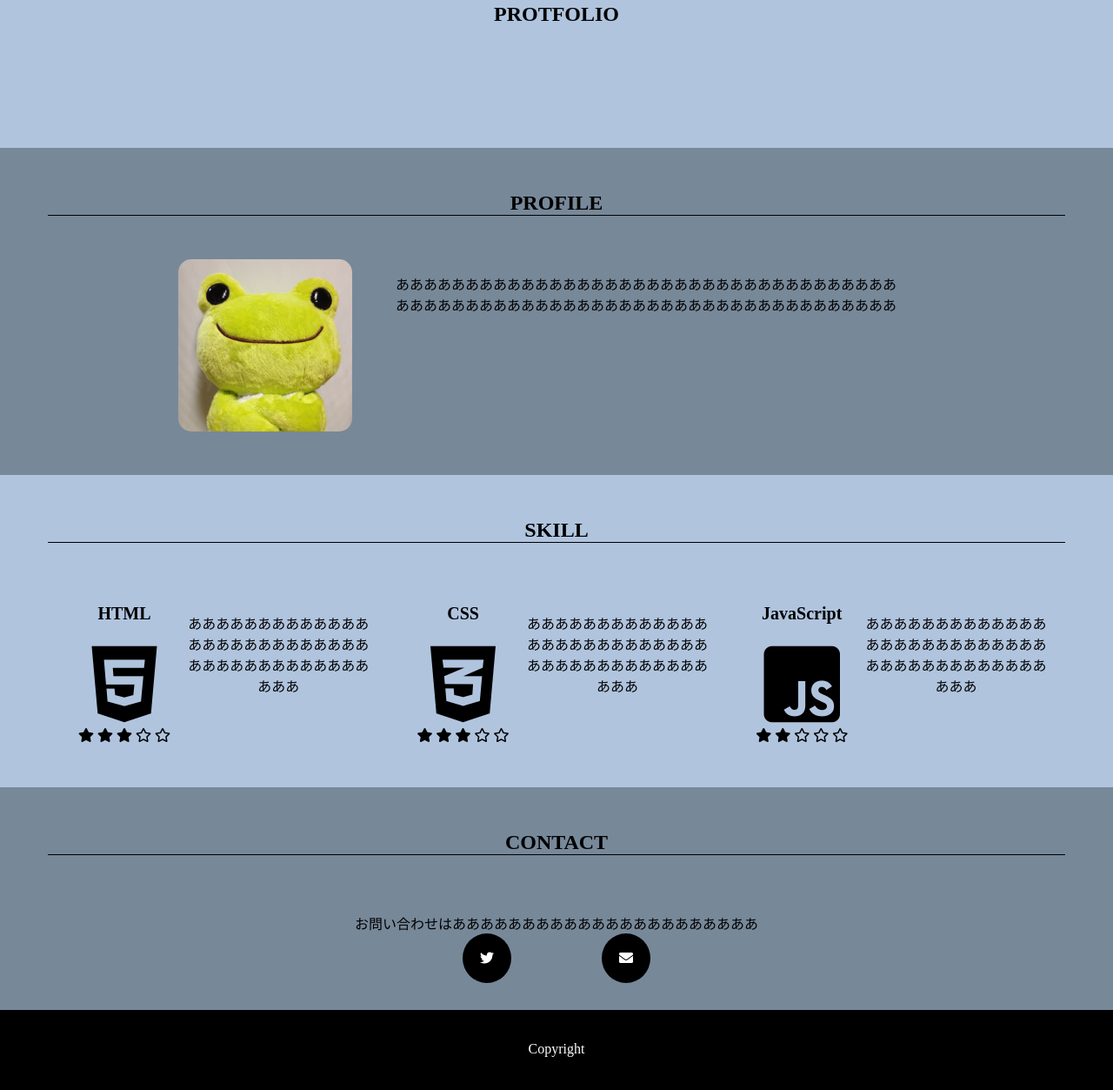
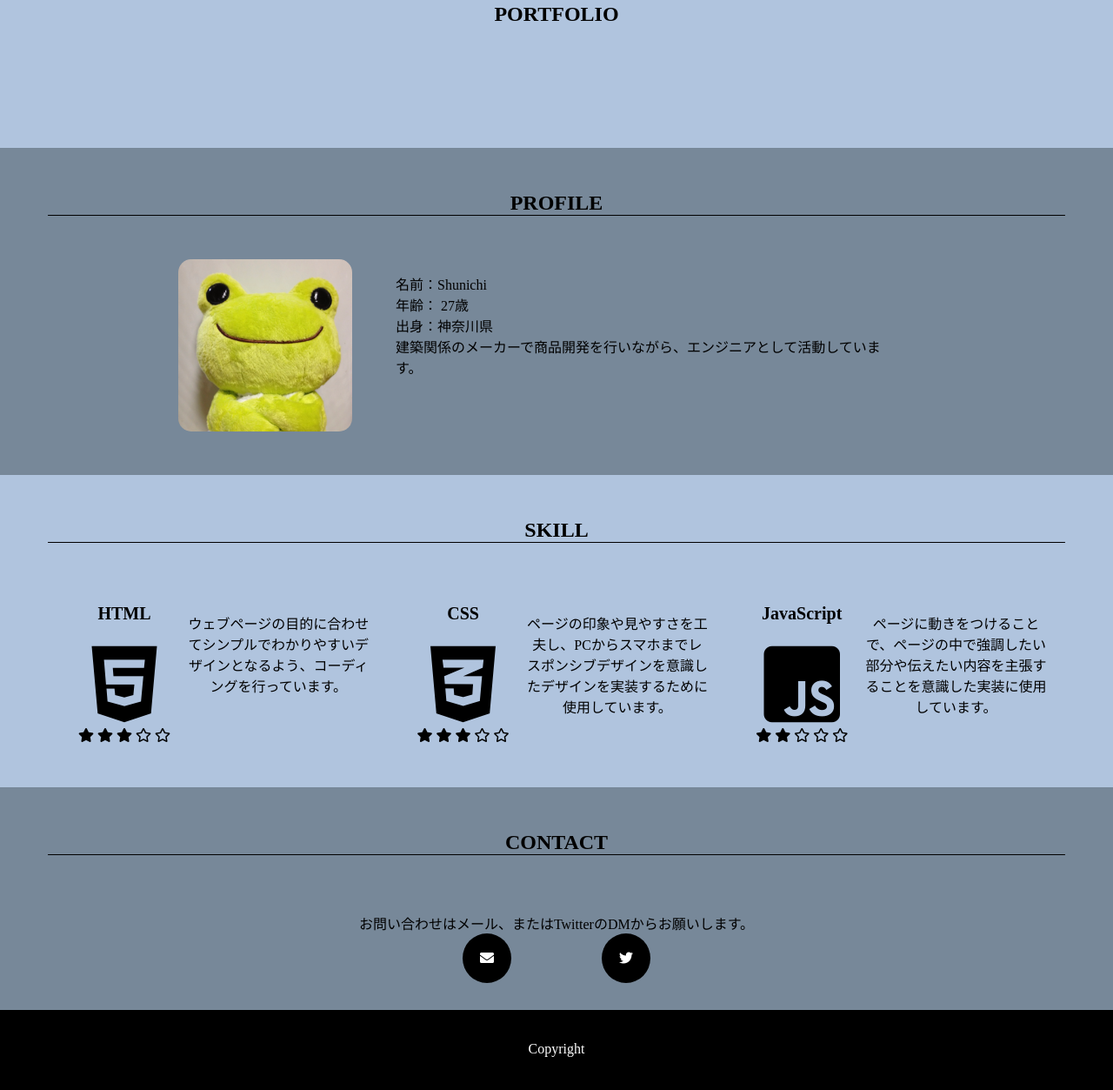
Before and after one commit to shunichi-h/portfolio, a plain HTML site: page index.html in a window 1280 px wide. Shown: the part 277-1530 px from the top of the page at 87% size. Drawn offline with Linux system fonts and the light colour scheme.

Commit message:
Update index.html

```diff
--- a/index.html
+++ b/index.html
@@ -5,7 +5,7 @@
   <meta name="viewport" content="width=device-width, initial-scale=1.0">
   <title>SHUNICHI HATAKEYAMA PORTFOLIO</title>
   <link href="https://maxcdn.bootstrapcdn.com/font-awesome/4.7.0/css/font-awesome.min.css" rel="stylesheet" integrity="sha384-wvfXpqpZZVQGK6TAh5PVlGOfQNHSoD2xbE+QkPxCAFlNEevoEH3Sl0sibVcOQVnN" crossorigin="anonymous">
-  <link rel="stylesheet" type="text/css" href="stylesheet.css?20200301">
+  <link rel="stylesheet" type="text/css" href="stylesheet.css">
   <link href="https://use.fontawesome.com/releases/v5.6.1/css/all.css" rel="stylesheet">
 </head>
 <body>
@@ -23,7 +23,7 @@
   <div class="top-wrapper">
     <div class="container">
       <h1>SHUNICHI HATAKEYAMA</h1>
-      <h2>PROTFOLIO</h2>
+      <h2>PORTFOLIO</h2>
     </div>
   </div>
 
@@ -33,7 +33,13 @@
         <h2>PROFILE</h2>
       </div>
       <img class="profile-image" src="IMG_profile.jpeg">
-      <p class="profile-text">ああああああああああああああああああああああああああああああああああああああああああああああああああああああああああああああああああああああああ</p>
+      <p class="profile-text">
+        名前：Shunichi <br>
+        年齢：	27歳 <br>
+        出身：神奈川県 <br>
+        建築関係のメーカーで商品開発を行いながら、エンジニアとして活動しています。
+
+</p>
       <div class="clear"></div>
 
     </div>
@@ -59,7 +65,8 @@
           </div>
 
           <p class="skill-text">
-            ああああああああああああああああああああああああああああああああああああああああああ
+            ウェブページの目的に合わせてシンプルでわかりやすいデザインとなるよう、コーディングを行っています。
+
           </p>
         </div>
 
@@ -78,7 +85,7 @@
           </div>
 
           <p class="skill-text">
-            ああああああああああああああああああああああああああああああああああああああああああ
+            ページの印象や見やすさを工夫し、PCからスマホまでレスポンシブデザインを意識したデザインを実装するために使用しています。
           </p>
         </div>
 
@@ -96,7 +103,7 @@
           </div>
 
           <p class="skill-text">
-            ああああああああああああああああああああああああああああああああああああああああああ
+            ページに動きをつけることで、ページの中で強調したい部分や伝えたい内容を主張することを意識した実装に使用しています。
           </p>
         </div>
 
@@ -113,13 +120,13 @@
         <h2>CONTACT</h2>
       </div>
       <div class="contact-message">
-          <p>お問い合わせはああああああああああああああああああああああ</p>
+          <p>お問い合わせはメール、またはTwitterのDMからお願いします。</p>
       </div>
 
       <div class="contact">
         <div class="contact-icon">
-          <a class="contact-twitter" href="#"><span class="fab fa-twitter"></span></a>
-          <a class="contact-mail" href="#"><span class="fas fa-envelope"></span></a>
+          <a class="contact-twitter" href="#"><span class="fas fa-envelope"></span></a>
+          <a class="contact-mail" href="#"><span class="fab fa-twitter"></span></a>
         </div>
         <div class="clear">
       </div>
```
